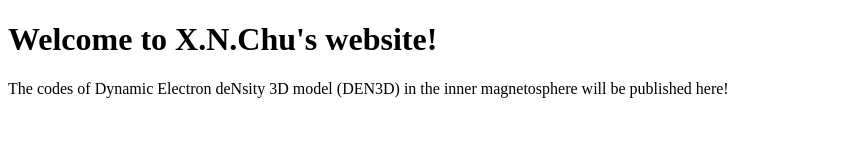
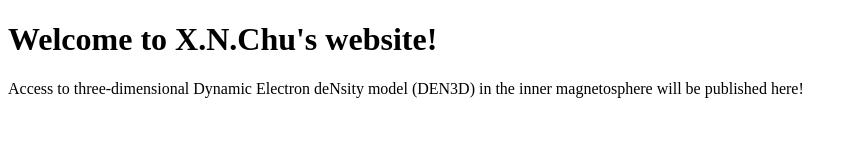
Before and after one commit to xnchu/xnchu2.github.io, a plain HTML site: page index.html in a window 1280 px wide. Shown: the whole page, without its empty margins (0-857 px from the left). Drawn offline with Linux system fonts and the light colour scheme.

Commit message:
Create index.html

```diff
--- a/index.html
+++ b/index.html
@@ -2,6 +2,6 @@
 <html>
 <body>
 <h1>Welcome to X.N.Chu's website!</h1>
-<p>The codes of Dynamic Electron deNsity 3D model (DEN3D) in the inner magnetosphere will be published here!</p>
+<p>Access to three-dimensional Dynamic Electron deNsity model (DEN3D) in the inner magnetosphere will be published here!</p>
 </body>
 </html>
```
